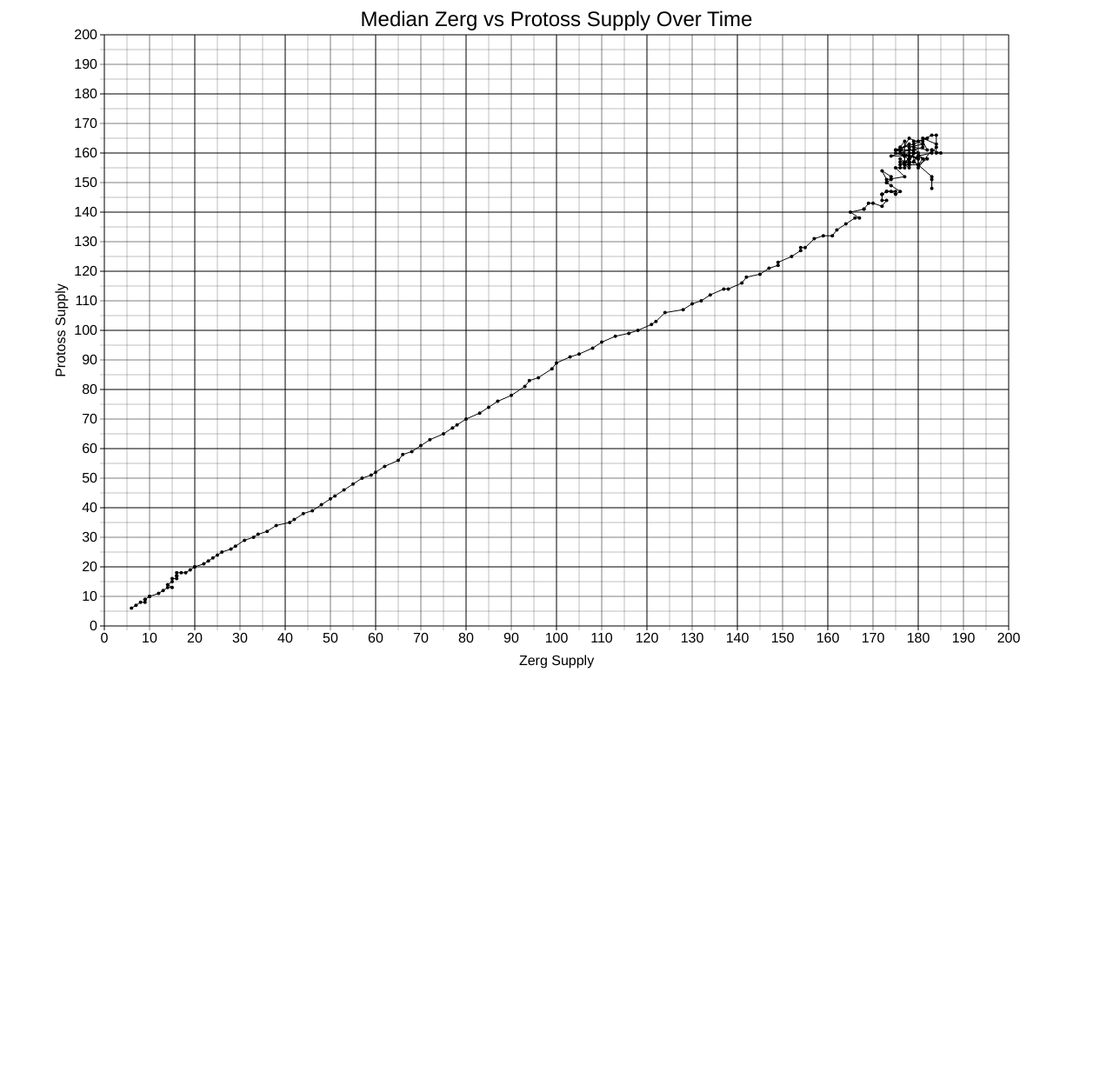
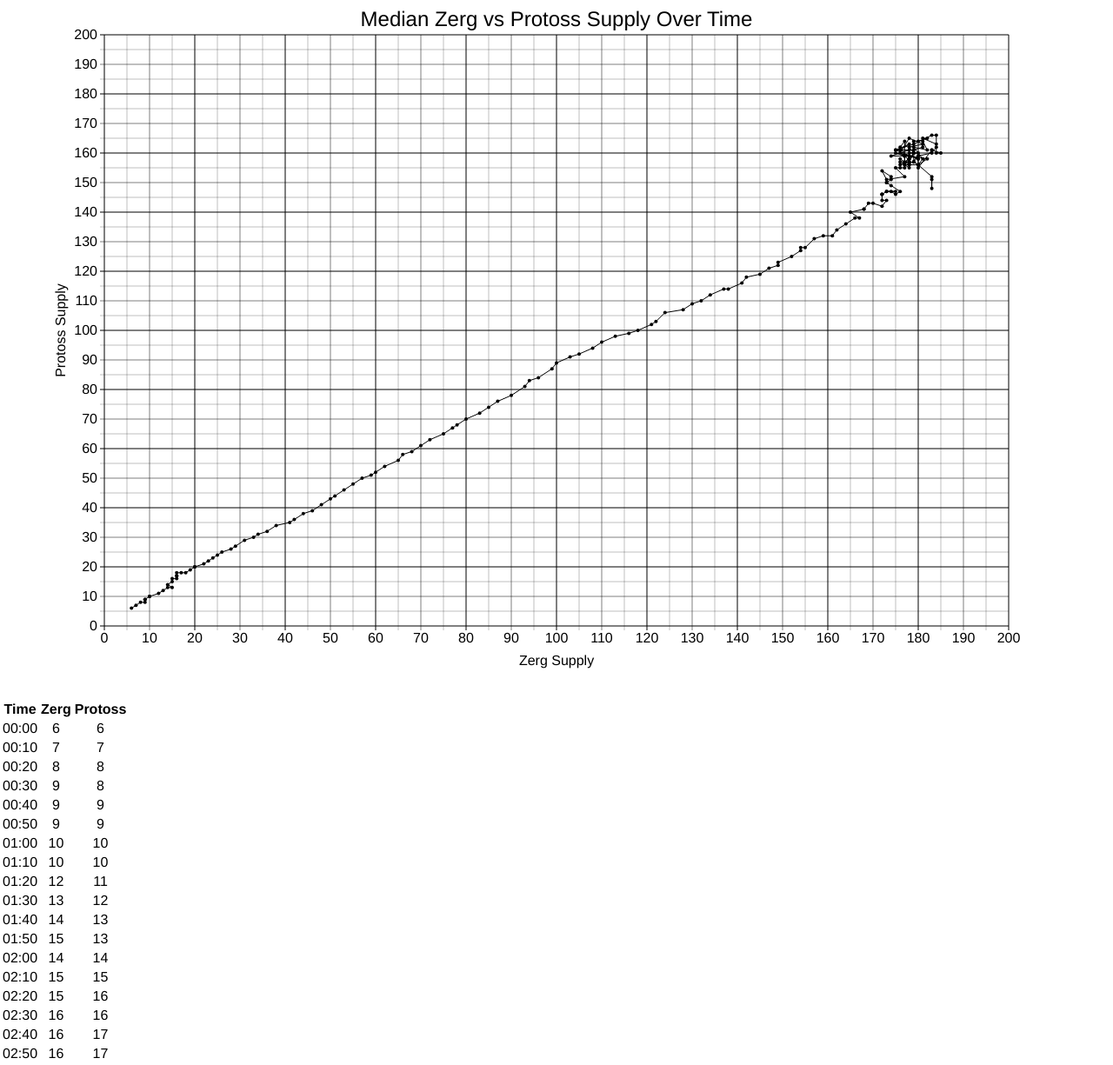
Before and after one commit to ChristopherIMeyers/spawningtool-parse, a plain HTML site: page visualize.html in a window 1280 px wide. Shown: the top 1225 px of the page at 87% size. Before the commit the page ends 804 px from the top, so only its background shows below. Drawn offline with nearby package versions, Linux system fonts and the light colour scheme.

Commit message:
adding table with exact values displayed

```diff
--- a/visualize.html
+++ b/visualize.html
@@ -124,6 +124,34 @@ function buildLine(x, y) {
       .attr('cx', function(d){return xScale(d.z);})
       .attr('cy', function(d){return yScale(d.p);})
       .attr('r', 2);
+
+    var table = d3.select("body").append("table"),
+        thead = table.append("thead"),
+        tbody = table.append("tbody");
+
+    thead
+      .append("tr")
+      .selectAll("th")
+      .data(['Time', 'Zerg', 'Protoss'])
+      .enter()
+      .append("th")
+        .text(function(column) { return column; });
+
+    var rows = tbody
+      .selectAll('tr')
+      .data(data)
+      .enter()
+      .append('tr');
+
+    rows
+      .selectAll('td')
+      .data(function(row, i){
+        var seconds = i * 10;
+        return [d3.format('02d')(Math.floor(seconds/60)) + ':' + d3.format('02d')(seconds % 60), row.z, row.p]
+      })
+      .enter()
+      .append('td')
+      .text(function(d){return d;})
   });
 
 </script>
```
